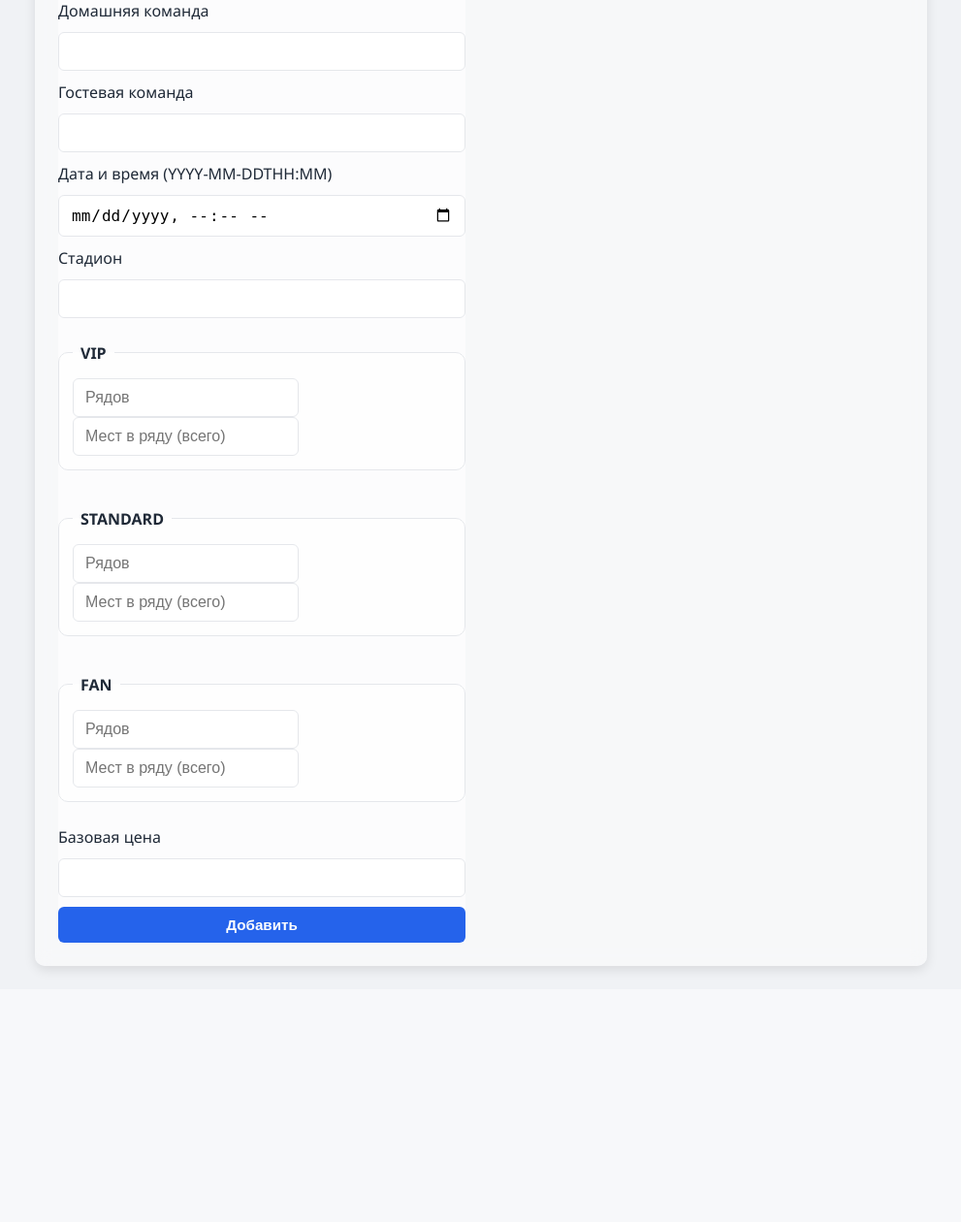
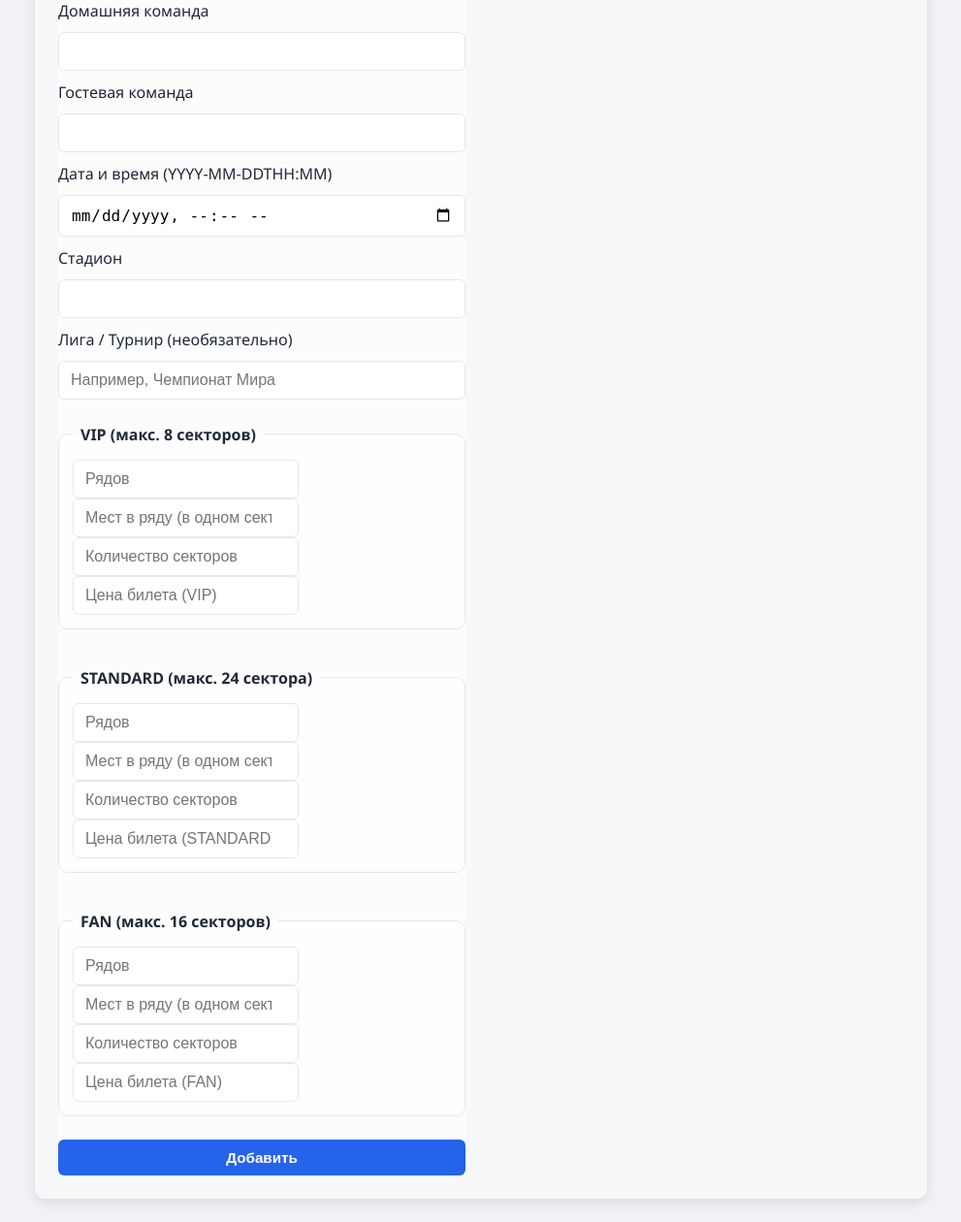
Before and after one commit to roge6677/football, a FastAPI app: template app/templates/admin.html in a window 1280 px wide. Shown: the part 319-1579 px from the top of the page at 97% size, without its empty margins (144-1135 px from the left). Before the commit the page ends 1323 px from the top, so only its background shows below. Run offline with FastAPI, Linux system fonts and the light colour scheme; the template is opened without the code that fills it, so the values that code supplies are empty.

Commit message:
Update admin.html

```diff
--- a/app/templates/admin.html
+++ b/app/templates/admin.html
@@ -51,23 +51,29 @@
   <input type="datetime-local" name="date_time" required>
   <label>Стадион</label>
   <input type="text" name="stadium_name" required>
+  <label>Лига / Турнир (необязательно)</label>
+  <input type="text" name="league" placeholder="Например, Чемпионат Мира">
   <fieldset>
-    <legend>VIP</legend>
+    <legend>VIP (макс. 8 секторов)</legend>
     <input type="number" name="vip_rows" placeholder="Рядов" required>
-    <input type="number" name="vip_seats" placeholder="Мест в ряду (всего)" required>
+    <input type="number" name="vip_seats" placeholder="Мест в ряду (в одном секторе)" required>
+    <input type="number" name="vip_sectors" placeholder="Количество секторов" required>
+    <input type="number" step="0.01" name="vip_price" placeholder="Цена билета (VIP)" required>
   </fieldset>
   <fieldset>
-    <legend>STANDARD</legend>
+    <legend>STANDARD (макс. 24 сектора)</legend>
     <input type="number" name="std_rows" placeholder="Рядов" required>
-    <input type="number" name="std_seats" placeholder="Мест в ряду (всего)" required>
+    <input type="number" name="std_seats" placeholder="Мест в ряду (в одном секторе)" required>
+    <input type="number" name="std_sectors" placeholder="Количество секторов" required>
+    <input type="number" step="0.01" name="std_price" placeholder="Цена билета (STANDARD)" required>
   </fieldset>
   <fieldset>
-    <legend>FAN</legend>
+    <legend>FAN (макс. 16 секторов)</legend>
     <input type="number" name="fan_rows" placeholder="Рядов" required>
-    <input type="number" name="fan_seats" placeholder="Мест в ряду (всего)" required>
+    <input type="number" name="fan_seats" placeholder="Мест в ряду (в одном секторе)" required>
+    <input type="number" name="fan_sectors" placeholder="Количество секторов" required>
+    <input type="number" step="0.01" name="fan_price" placeholder="Цена билета (FAN)" required>
   </fieldset>
-  <label>Базовая цена</label>
-  <input type="number" step="0.01" name="base_price" required>
   <button class="btn" type="submit">Добавить</button>
 </form>
 {% endblock %}
```
